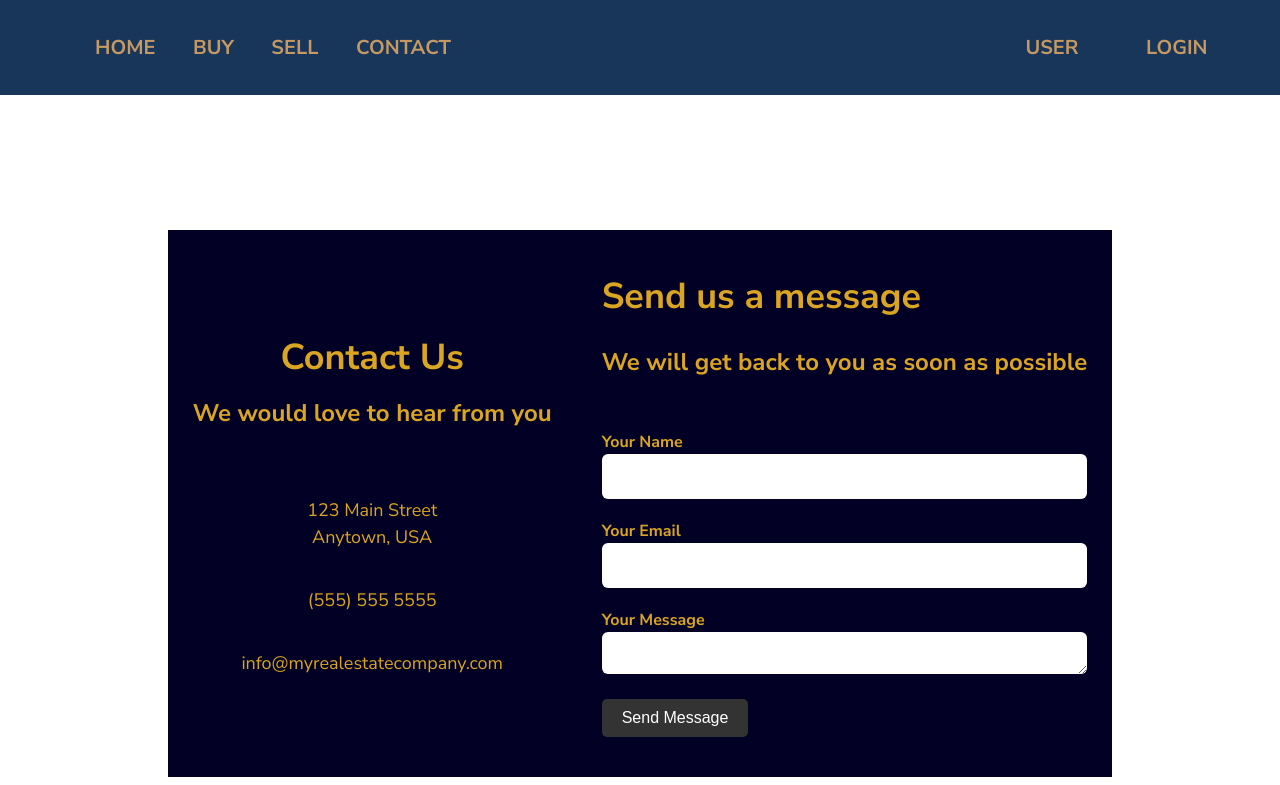
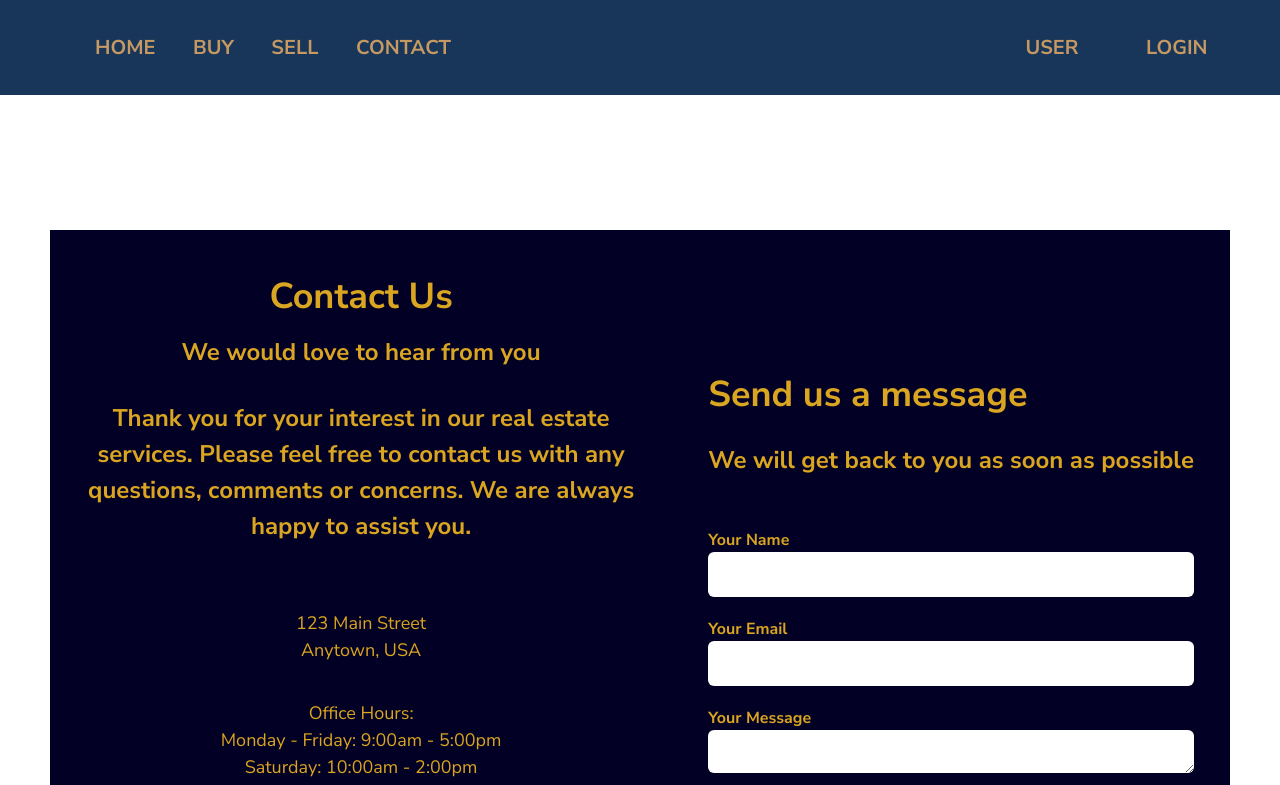
Before and after one commit to michalsamulak/real_estate, a Next.js app: page /contact in a window 1280 px wide. Shown: the top 785 px of the page. Built offline with nearby package versions, Linux system fonts and the light colour scheme.

Commit message:
extand contat description

```diff
--- a/components/contact/form.module.scss
+++ b/components/contact/form.module.scss
@@ -1,5 +1,6 @@
 .contact-form {
     padding: 3rem 1.5rem;
+
 }
 
 .form-title {
@@ -63,6 +64,7 @@
 }
 
 @media screen and (min-width: 768px) {
+
     .section-title {
         font-size: 4.8rem;
     }
--- a/components/contact/header.module.scss
+++ b/components/contact/header.module.scss
@@ -1,7 +1,7 @@
 .section_header {
   padding: 3rem 1.5rem;
   text-align: center;
-
+  max-width: 50%;
 }
 
 .section_title {
--- a/components/contact/header.tsx
+++ b/components/contact/header.tsx
@@ -7,10 +7,15 @@ function SectionHeader() {
       <div className={styles.section_content}>
         <h1 className={styles.section_title}>Contact Us</h1>
         <h2 className={styles.section_subtitle}>We would love to hear from you</h2>
+        <h2 className={styles.section_subtitle}>Thank you for your interest in our real estate services. Please feel free to contact us with any questions, comments or concerns. We are always happy to assist you.</h2>
         <div className={styles.contact_info}>
           <div className={styles.contact_info_item}>
             <i className={styles.contact_info_icon}></i>
             <p className={styles.contact_info_text}>123 Main Street<br />Anytown, USA</p>
+          </div>
+          <div className={styles.contact_info_item}>
+            <i className={styles.contact_info_icon}></i>
+            <p className={styles.contact_info_text}>Office Hours:<br />Monday - Friday: 9:00am - 5:00pm<br />Saturday: 10:00am - 2:00pm<br />Sunday: Closed</p>
           </div>
           <div className={styles.contact_info_item}>
             <i className={styles.contact_info_icon}></i>
--- a/src/styles/globals.css
+++ b/src/styles/globals.css
@@ -55,8 +55,9 @@ a {
   }
 .contact--wrapper {
   display: flex;
-  justify-content: center;
+  justify-items: center;
   padding: 1rem;
   align-items: center;
+  justify-content: space-around;
 }
 }
```
